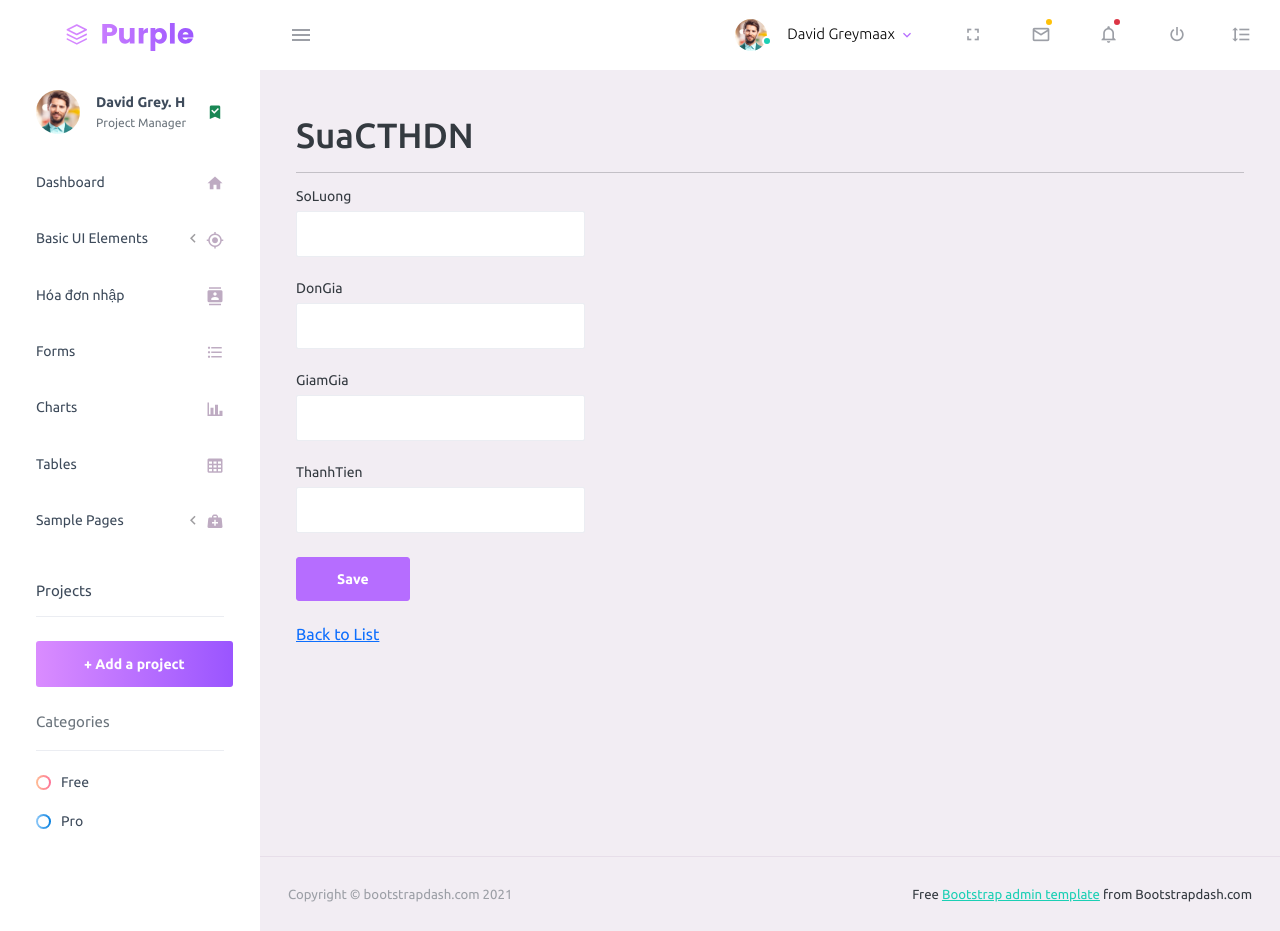
After one commit to Just-a-lurker/BTLLTW, an ASP.NET Core app: template BTLW/Views/Admin/SuaCTHDN.cshtml in a window 1280 px wide. The commit adds this page. Run offline with ASP.NET Core 8, Linux system fonts and the light colour scheme; the template is opened without the code that fills it, so the values that code supplies are empty.

Commit message:
Done HDN

```diff
--- a/BTLW/Views/Admin/CTHDN.cshtml
+++ b/BTLW/Views/Admin/CTHDN.cshtml
@@ -59,8 +59,8 @@
                 @Html.DisplayFor(modelItem => item.ThanhTien)
             </td>
             <td>
-                    <a asp-action="SuaCTHDN" asp-route-soHDN="@item.SoHdn">Sửa</a> |
-                    <a asp-action="XoaCTHDN" asp-route-soHDN="@item.SoHdn">Xóa</a>
+                    <a asp-action="SuaCTHDN" asp-route-soHDN="@item.SoHdn" asp-route-maNT="@item.MaNoithat">Sửa</a> |
+                    <a asp-action="XoaCTHDN" asp-route-soHDN="@item.SoHdn" asp-route-maNT="@item.MaNoithat">Xóa</a>
             </td>
         </tr>
 }
--- /dev/null
+++ b/BTLW/Views/Admin/SuaCTHDN.cshtml
@@ -0,0 +1,47 @@
+@model BTLW.Models.ChiTietHdn
+
+@{
+    ViewData["Title"] = "SuaCTHDN";
+    Layout = "~/Views/Shared/_LayoutAdmin.cshtml";
+}
+
+<h1>SuaCTHDN @ViewBag.SoHDN @ViewBag.NT</h1>
+
+
+<hr />
+<div class="row">
+    <div class="col-md-4">
+        <form asp-action="SuaCTHDN">
+            <div asp-validation-summary="ModelOnly" class="text-danger"></div>
+            <input type="hidden" asp-for="MaNoithat" />
+            <input type="hidden" asp-for="SoHdn" />
+            <div class="form-group">
+                <label asp-for="SoLuong" class="control-label"></label>
+                <input asp-for="SoLuong" class="form-control" />
+                <span asp-validation-for="SoLuong" class="text-danger"></span>
+            </div>
+            <div class="form-group">
+                <label asp-for="DonGia" class="control-label"></label>
+                <input asp-for="DonGia" class="form-control" />
+                <span asp-validation-for="DonGia" class="text-danger"></span>
+            </div>
+            <div class="form-group">
+                <label asp-for="GiamGia" class="control-label"></label>
+                <input asp-for="GiamGia" class="form-control" />
+                <span asp-validation-for="GiamGia" class="text-danger"></span>
+            </div>
+            <div class="form-group">
+                <label asp-for="ThanhTien" class="control-label"></label>
+                <input asp-for="ThanhTien" class="form-control" />
+                <span asp-validation-for="ThanhTien" class="text-danger"></span>
+            </div>
+            <div class="form-group">
+                <input type="submit" value="Save" class="btn btn-primary" />
+            </div>
+        </form>
+    </div>
+</div>
+
+<div>
+    <a asp-action="Index">Back to List</a>
+</div>
```
Also changed, not shown: BTLW/AdminController/AdminController.cs (+26 -0 lines).
